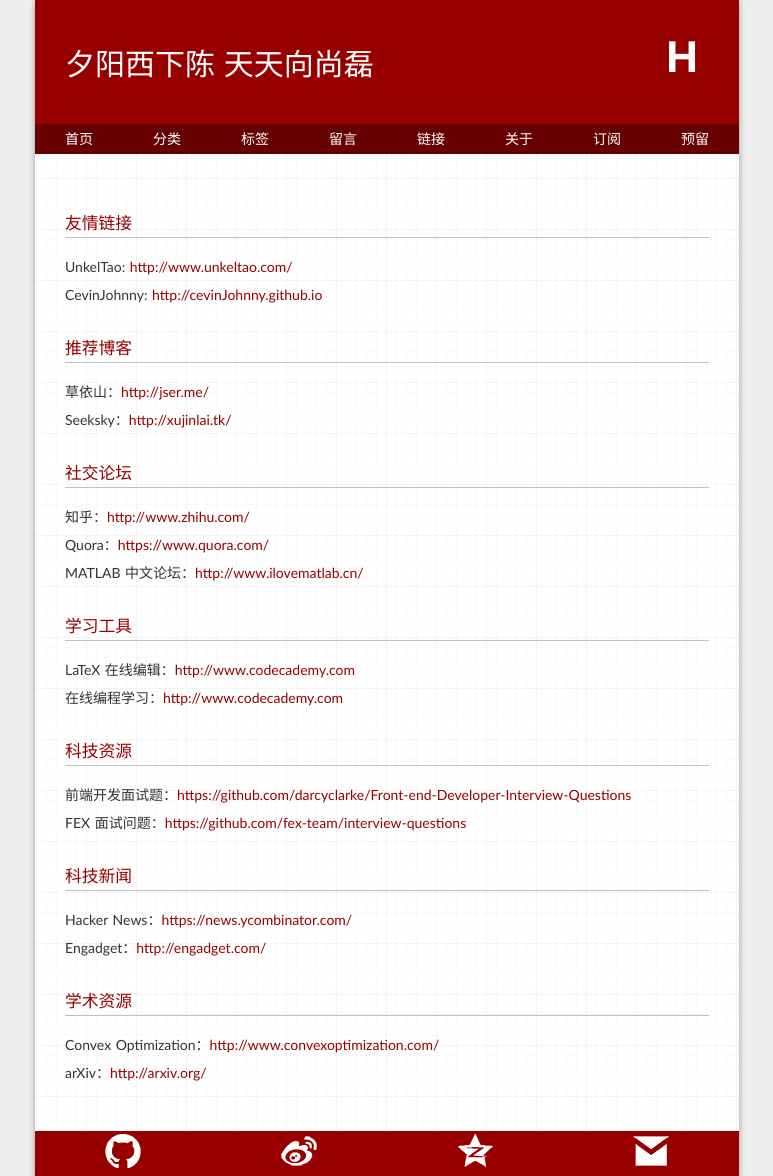
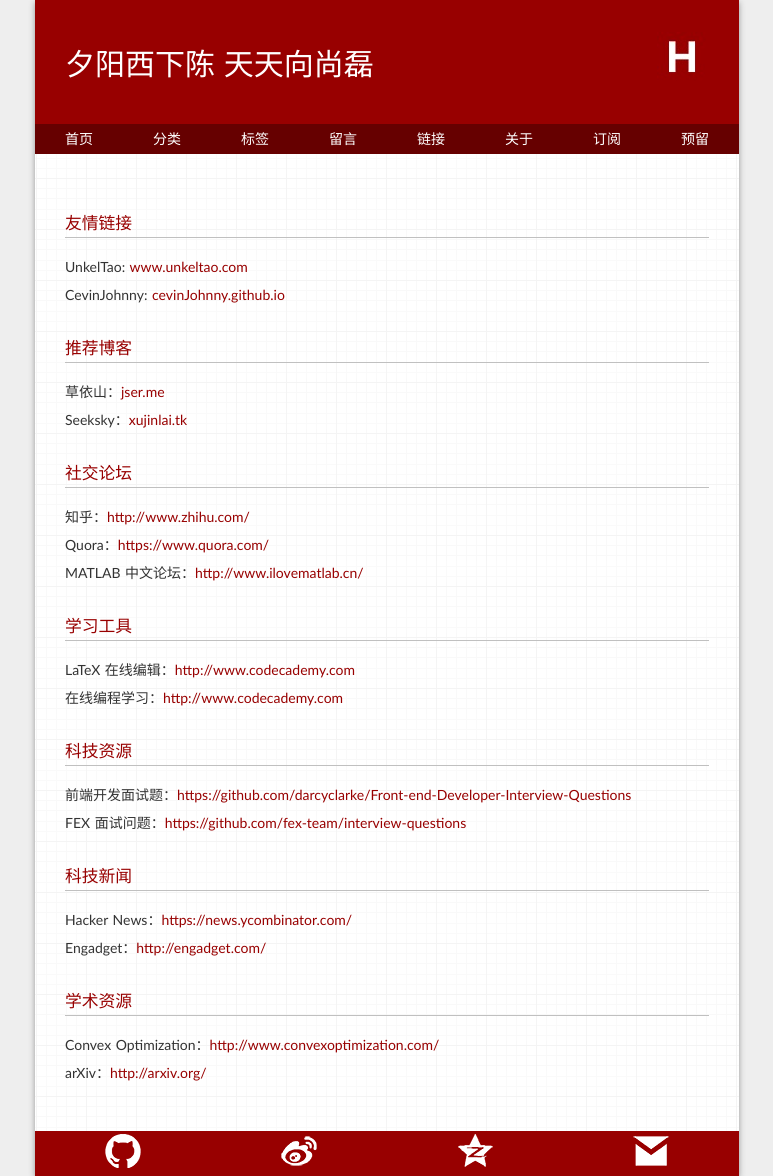
Before and after one commit to Xuezhiyuanlin/herechen.github.io, a Jekyll site: the page built from links/index.md, in a window 1280 px wide. Shown: the whole page, without its empty margins (253-1026 px from the left). Built offline with Jekyll 4.4.1, drawn with Linux system fonts in a browser that asks for light colours; some web fonts are replaced; Markdown is read by kramdown in place of the engine named in the settings; some of the changed lines change nothing that is shown.

Commit message:
herechen

```diff
--- a/links/index.md
+++ b/links/index.md
@@ -6,13 +6,13 @@
 
 ### 友情链接
 
-UnkelTao: [http://www.unkeltao.com/](http://www.unkeltao.com/)
-CevinJohnny: [http://cevinJohnny.github.io](http://cevinJohnny.git.io)
+UnkelTao: [www.unkeltao.com](http://www.unkeltao.com/)
+CevinJohnny: [cevinJohnny.github.io](http://cevinJohnny.git.io)
 
 ### 推荐博客
 
-草依山：[http://jser.me/](http://jser.me/)
-Seeksky：[http://xujinlai.tk/](http://xujinlai.tk/)
+草依山：[jser.me](http://jser.me/)
+Seeksky：[xujinlai.tk](http://xujinlai.tk/)
 
 ### 社交论坛
 
```
